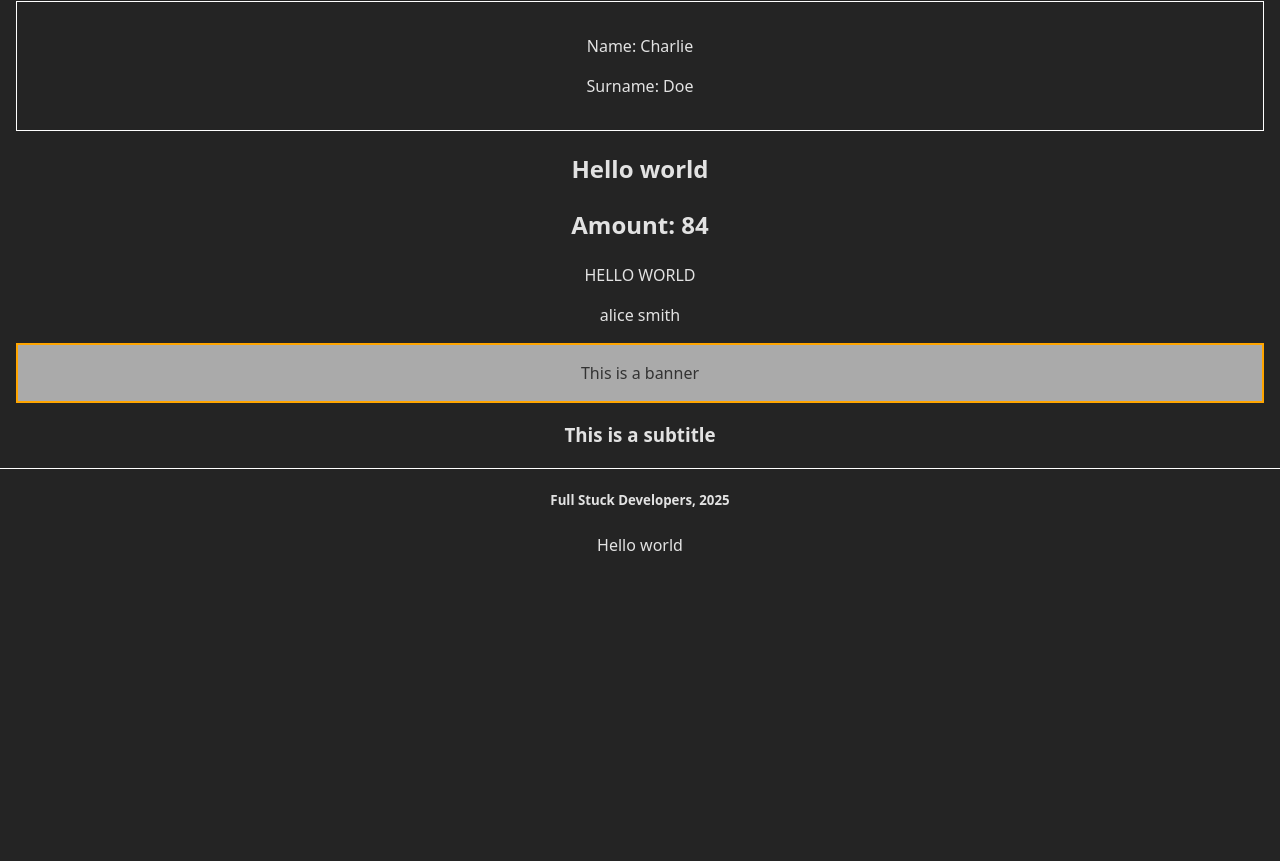
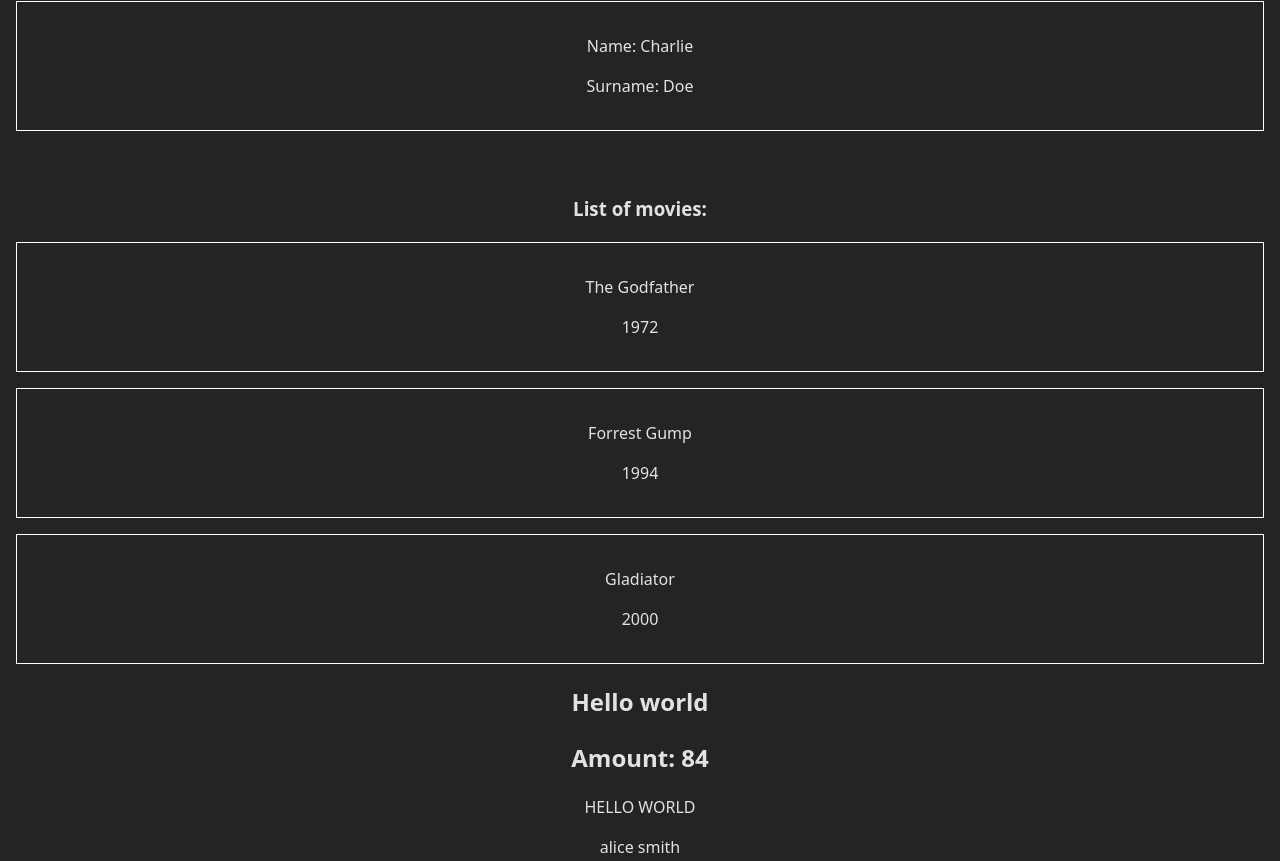
Before and after one commit to ironhack-june2025-fullStuckDevelopers/w4d1-react-intro, a React (Vite) app: page / in a window 1280 px wide. Shown: the part 416-1277 px from the top of the page. Before the commit the page ends 989 px from the top, so only its background shows below. Built offline with nearby package versions, Linux system fonts and the light colour scheme.

Commit message:
add example of map()

```diff
--- a/src/App.jsx
+++ b/src/App.jsx
@@ -2,6 +2,7 @@ import Header from "./components/Header.jsx"
 import MyFirstComponent from "./components/MyFirstComponent.jsx"
 import Footer from "./components/Footer.jsx"
 import User from "./components/User.jsx"
+import MovieList from "./components/MovieList.jsx"
 
 function App() {
   return (
@@ -11,6 +12,8 @@ function App() {
       <User firstName="Alice" surname="Smith" />
       <User firstName="Bob" surname="Brown" />
       <User firstName="Charlie" surname="Doe" />
+
+      <MovieList />
 
       <MyFirstComponent />
 
--- /dev/null
+++ b/src/components/MovieList.jsx
@@ -0,0 +1,22 @@
+import moviesArr from "../data/movies.json"
+
+function MovieList(){
+
+    return (
+        <section id="movie-list">
+
+            <h3>List of movies:</h3>
+
+            {moviesArr.map((movieObj, i, arr) => {
+                return (
+                    <div className="box">
+                        <p>{movieObj.title}</p>
+                        <p>{movieObj.year}</p>
+                    </div>
+                )
+            })}
+        </section>
+    )
+}
+
+export default MovieList;
--- /dev/null
+++ b/src/data/movies.json
@@ -0,0 +1,27 @@
+[
+  {
+      "id": 1,
+      "title": "The Godfather",
+      "year": 1972,
+      "genres": ["Crime", "Drama"],
+      "imgURL":
+          "https://m.media-amazon.com/images/M/MV5BM2MyNjYxNmUtYTAwNi00MTYxLWJmNWYtYzZlODY3ZTk3OTFlXkEyXkFqcGdeQXVyNzkwMjQ5NzM@._V1_UY268_CR3,0,182,268_AL_.jpg",
+      "rating": 8
+  },
+  {
+      "id": 2,
+      "title": "Forrest Gump",
+      "year": 1994,
+      "genres": ["Drama", "Romance"],
+      "imgURL":
+          "https://m.media-amazon.com/images/M/MV5BNWIwODRlZTUtY2U3ZS00Yzg1LWJhNzYtMmZiYmEyNmU1NjMzXkEyXkFqcGdeQXVyMTQxNzMzNDI@._V1_UY268_CR1,0,182,268_AL_.jpg",
+      "rating": 7
+  },
+  {
+      "id": 3,
+      "title": "Gladiator",
+      "year": 2000,
+      "genres": ["Action", "Adventure", "Drama"],
+      "rating": 6
+  }
+]
--- a/src/index.css
+++ b/src/index.css
@@ -60,3 +60,7 @@ footer {
   margin: 1rem;
   padding: 1rem;
 }
+
+#movie-list {
+  margin-top: 4rem;
+}
```
